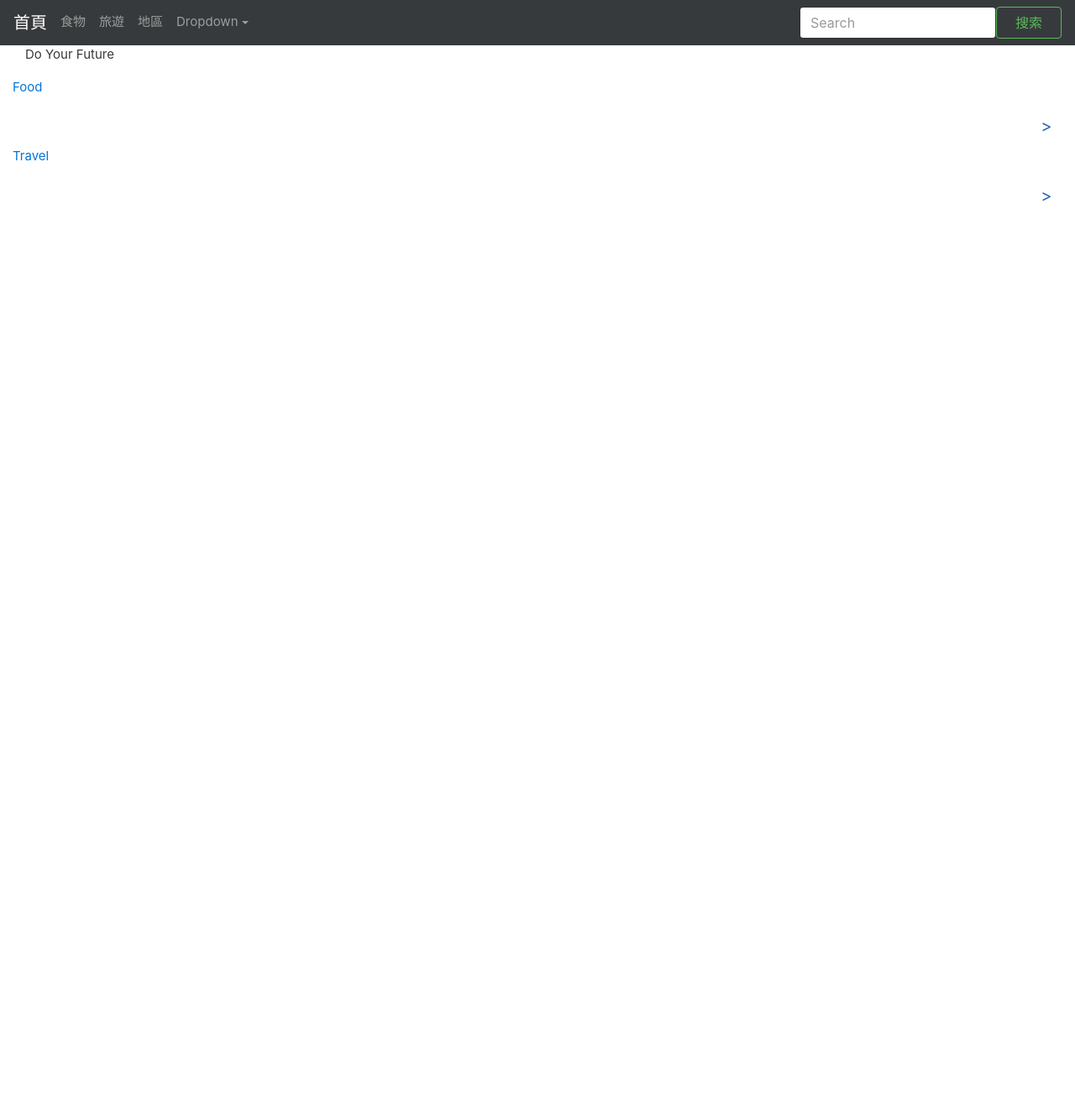
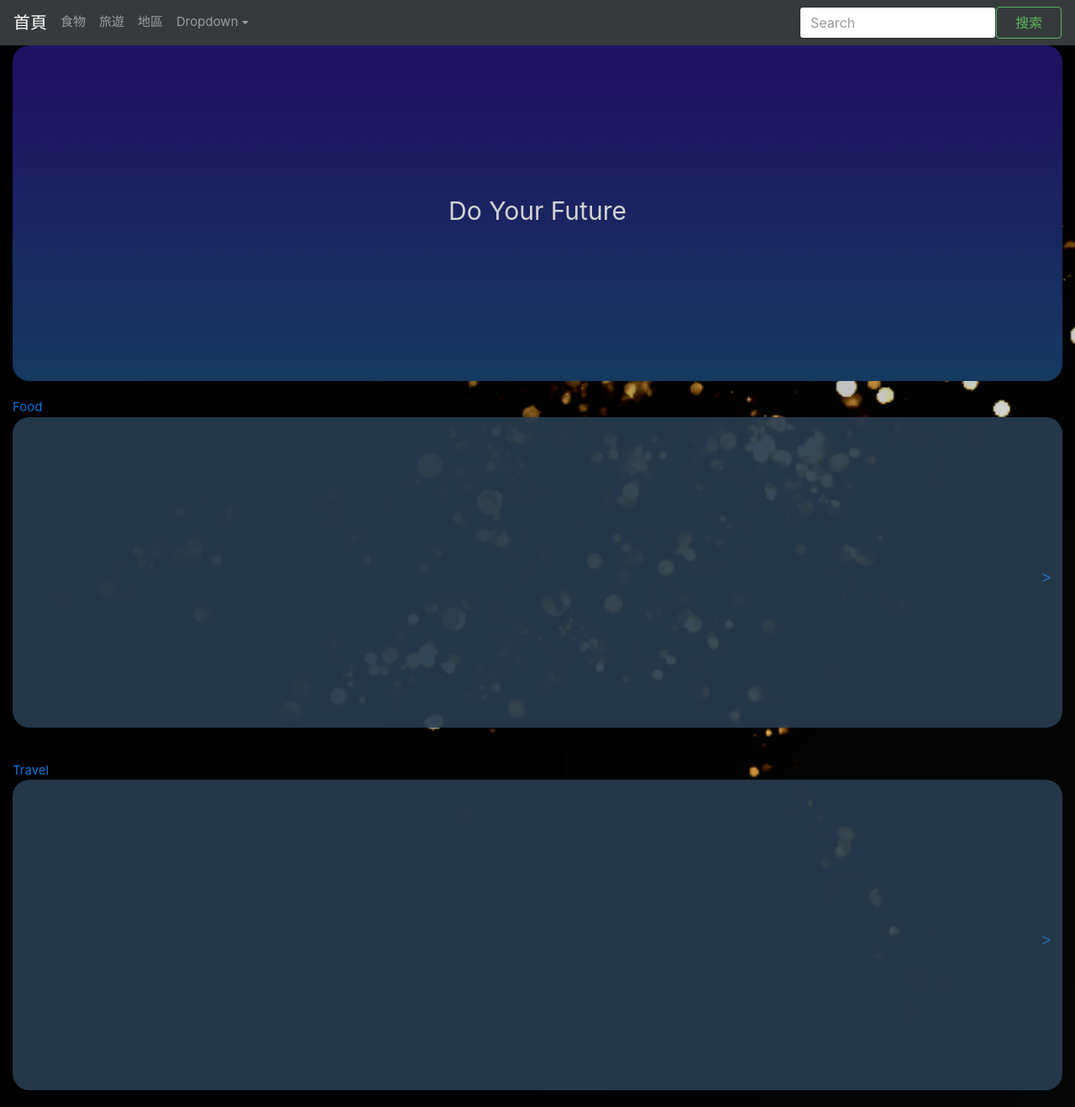
Before and after one commit to fcu-d0562215/metroui, a PHP site: page /temp.html in a window 1280 px wide. Shown: the whole page at 84% size. Before the commit the page ends 240 px from the top, so only its background shows below. Run offline with PHP 8.4, Linux system fonts and the light colour scheme; some libraries are stand-ins or nearby versions.

Commit message:
copy temp css into layout.css

```diff
--- a/css/layout.css
+++ b/css/layout.css
@@ -32,20 +32,22 @@
     * {
         font-size: 15px;
     }
-    /* index html css */
-
+/*  temp html */
     .container-fluid {
         margin-top: 54px;
     }
 
+    .calouse_Content{
+            padding:30px 50px;
+    }
+
     .mycard
-        {
-           width: 90%;
-           margin: 0 5%;
-        }
+    {
+       width: 90%;
+       margin: 0 5%;
+    }
 
-
-    @media (min-width:544px) {
+    @media screen and (min-width:576px) {
         .mycard
         {
            width: 40%;
@@ -56,8 +58,7 @@
         }
     }
 
-
-    @media (min-width:768px){
+    @media screen and (min-width:768px) {
         .mycard
         {
             width: 28%;
@@ -68,7 +69,7 @@
         }
     }
 
-    @media (min-width:992px){
+    @media screen and (min-width:992px) {
         .mycard
         {
             width: 20%;
@@ -79,7 +80,7 @@
         }
     }
 
-    @media (min-width:1200px) {
+    @media screen and (min-width:1200px) {
         .mycard {
         width: 16%;
         margin: 0 2%;
@@ -89,9 +90,76 @@
         }
     }
 
-    .calouse_Content{
-        padding:30px 50px;
+    body{
+        background-image: image("img/background.jpg");
+        background-image: url("img\\background.jpg");
+        background-repeat: repeat-x;
+        background-size: cover;
+        background-color: black;
     }
+
+    .moreInfo{
+        display: block;
+        margin-top: 50px;
+        text-decoration: underline;
+    }
+    a:hover{
+        color:rgb(68, 240, 193);
+    }
+
+    #frame {
+        background: #c26b2d;
+        background-image: linear-gradient(to bottom, #1f1262 10%, #153a61 100%);
+        height: 400px;
+        text-align: center;
+        border-radius: 20px;
+
+    }
+
+    #frame>p {
+        font-size: 30px;
+        position: absolute;
+        top: 0;
+        bottom: 0;
+        left: 0;
+        right: 0;
+        height: 50px;
+        margin: auto;
+        color: lightgray;
+    }
+
+    .calouse {
+        margin-top: 20px;
+        margin-bottom: 20px;
+        border-radius: 20px;
+        color: rgb(10, 102, 148);
+    }
+
+    .calouse_Content {
+        background-color: rgba(41, 62, 82, 0.9);
+        border-radius: 20px;
+        align-content: center;
+        font-size: 15px;
+        height: 370px;
+        overflow: hidden;
+    }
+
+    .calouse_Content img {
+        background-color: white;
+    }
+
+    .calouse_Content button {
+        border-radius: 10px;
+        font-size: 10px;
+        position: absolute;
+        right: 0;
+        bottom: 0;
+    }
+
+    .calouse_Content button:focus {
+        outline: none;
+    }
+
     .mycard {
         background-color: gray;
         border-radius: 20px;
@@ -99,28 +167,31 @@
         height: 300px;
         color: white;
     }
+
     .mycard_title {
         height: 20px;
         overflow: hidden;
         text-overflow: ellipsis;
     }
+
     .content {
-        /*margin-top:10px;*/
         display: block;
         display: -webkit-box;
-        /*background-color: lightgray;*/
         color: white;
-        /*height: 100px;*/
         max-width: 400px;
         -webkit-line-clamp: 3;
         -webkit-box-orient: vertical;
         overflow: hidden;
         text-overflow: ellipsis;
     }
+
     img {
         width: 100%;
         height: 35%;
     }
+    /*#foodContent{
+        padding: 0px;
+    }*/
     #food,#travel{
         position: absolute;
         top:0;
@@ -131,7 +202,6 @@
         margin: auto;
     }
     #prevfood,#nextfood,#prevtravel,#nexttravel{
-        /*font-weight: 800;*/
         z-index: 100;
         color: white;
         position: absolute;
@@ -162,7 +232,8 @@
         right: 1%;
     }
 
-    /* data.html css */
+
+    /* temp.html css end*/
 
     #body {
         text-align: center;
--- a/temp.html
+++ b/temp.html
@@ -22,10 +22,10 @@
     <nav class="navbar navbar-dark bg-inverse navbar-fixed-top">
         <button class="navbar-toggler hidden-sm-up float-xs-right" type="button" data-toggle="collapse" data-target="#navbarResponsive" aria-controls="navbarResponsive" aria-expanded="false" aria-label="/**/"></button>
         <div class="collapse navbar-toggleable-xs" id="navbarResponsive">
-            <a class="navbar-brand" href="https://fcu-d0562215.github.io/wp-project/temp">首頁</a>
+            <a class="navbar-brand" href="#">首頁</a>
             <ul class="nav navbar-nav">
                 <li class="nav-item" onclick="_getData('food', 0)">
-                    <a class="nav-link" href="https://fcu-d0562215.github.io/wp-project/data">食物<span class="sr-only">(current)</span></a>
+                    <a class="nav-link">食物<span class="sr-only">(current)</span></a>
                 </li>
                 <li class="nav-item" onclick="_getData('food', 1)">
                     <a class="nav-link">旅遊</a>
```
